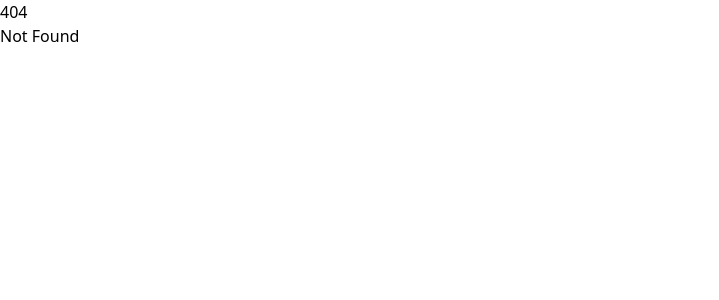
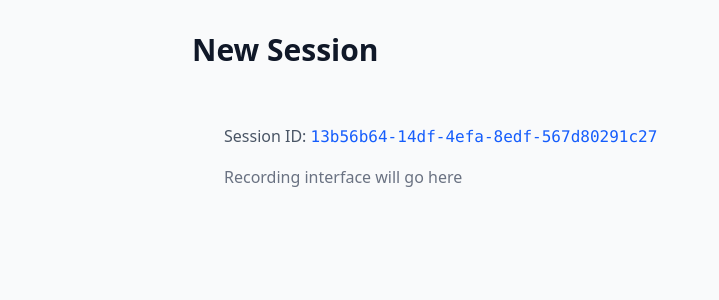
Before and after one commit to VKorelsky/eye-tracking-demo, a SvelteKit app in the folder fe/: page /sessions/new in a window 1280 px wide. Before the commit this address had no page. Shown: the top 300 px of the page, without its empty margins (0-719 px from the left). Built offline with nearby package versions, Linux system fonts and the light colour scheme.

Commit message:
FE scaffold

```diff
--- a/fe/src/routes/+page.svelte
+++ b/fe/src/routes/+page.svelte
@@ -1,2 +1,24 @@
-<h1>Welcome to SvelteKit</h1>
-<p>Visit <a href="https://svelte.dev/docs/kit">svelte.dev/docs/kit</a> to read the documentation</p>
+<script lang="ts">
+</script>
+
+<div class="flex min-h-screen items-center justify-center bg-gray-50">
+	<div class="w-full max-w-md rounded-lg p-8">
+		<h1 class="mb-6 text-center text-3xl font-bold text-gray-900">Eye tracking demo</h1>
+
+		<div class="space-y-4">
+			<a
+				href="/sessions/new"
+				class="block w-full rounded-lg bg-blue-600 px-6 py-3 text-center font-semibold text-white transition-colors hover:bg-blue-700"
+			>
+				Start New Session
+			</a>
+
+			<a
+				href="/sessions"
+				class="block w-full rounded-lg bg-gray-600 px-6 py-3 text-center font-semibold text-white transition-colors hover:bg-gray-700"
+			>
+				View Sessions
+			</a>
+		</div>
+	</div>
+</div>
--- /dev/null
+++ b/fe/src/routes/sessions/+page.svelte
@@ -0,0 +1,8 @@
+<div class="min-h-screen bg-gray-50 p-8">
+	<div class="max-w-4xl mx-auto">
+		<h1 class="text-3xl font-bold text-gray-900 mb-6">Sessions</h1>
+		<div class="p-8 rounded-lg">
+			<p class="text-gray-600">recordings go here</p>
+		</div>
+	</div>
+</div>
--- /dev/null
+++ b/fe/src/routes/sessions/[id]/+page.svelte
@@ -0,0 +1,15 @@
+<script lang="ts">
+	import { page } from '$app/stores';
+
+	$: sessionId = $page.params.id;
+</script>
+
+<div class="min-h-screen bg-gray-50 p-8">
+	<div class="max-w-4xl mx-auto">
+		<h1 class="text-3xl font-bold text-gray-900 mb-6">Session Playback</h1>
+		<div class="p-8 rounded-lg">
+			<p class="text-gray-600 mb-4">Session ID: <span class="font-mono text-blue-600">{sessionId}</span></p>
+			<p class="text-gray-500">Playback interface will go here</p>
+		</div>
+	</div>
+</div>
--- /dev/null
+++ b/fe/src/routes/sessions/new/+page.svelte
@@ -0,0 +1,19 @@
+<script lang="ts">
+	import { onMount } from 'svelte';
+
+	let sessionId = '';
+
+	onMount(() => {
+		sessionId = crypto.randomUUID();
+	});
+</script>
+
+<div class="min-h-screen bg-gray-50 p-8">
+	<div class="max-w-4xl mx-auto">
+		<h1 class="text-3xl font-bold text-gray-900 mb-6">New Session</h1>
+		<div class="p-8 rounded-lg">
+			<p class="text-gray-600 mb-4">Session ID: <span class="font-mono text-blue-600">{sessionId}</span></p>
+			<p class="text-gray-500">Recording interface will go here</p>
+		</div>
+	</div>
+</div>
```
